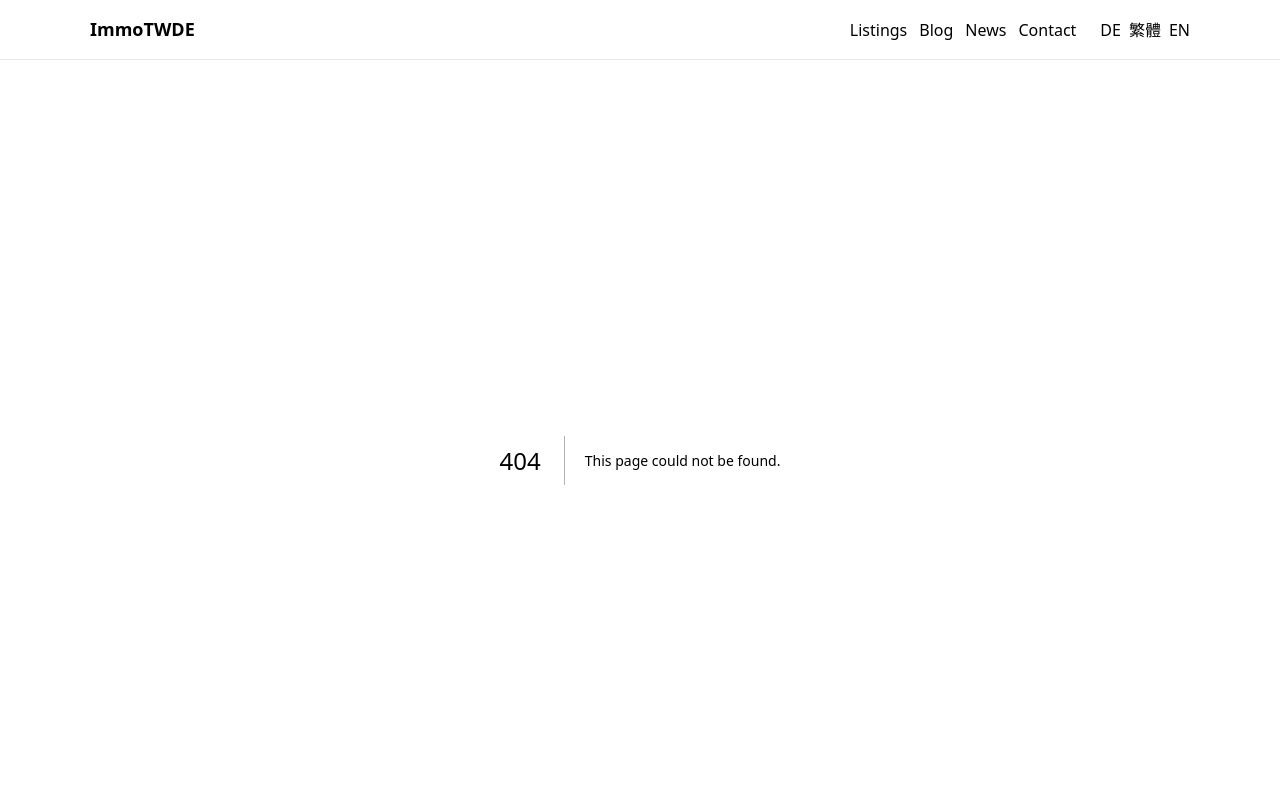
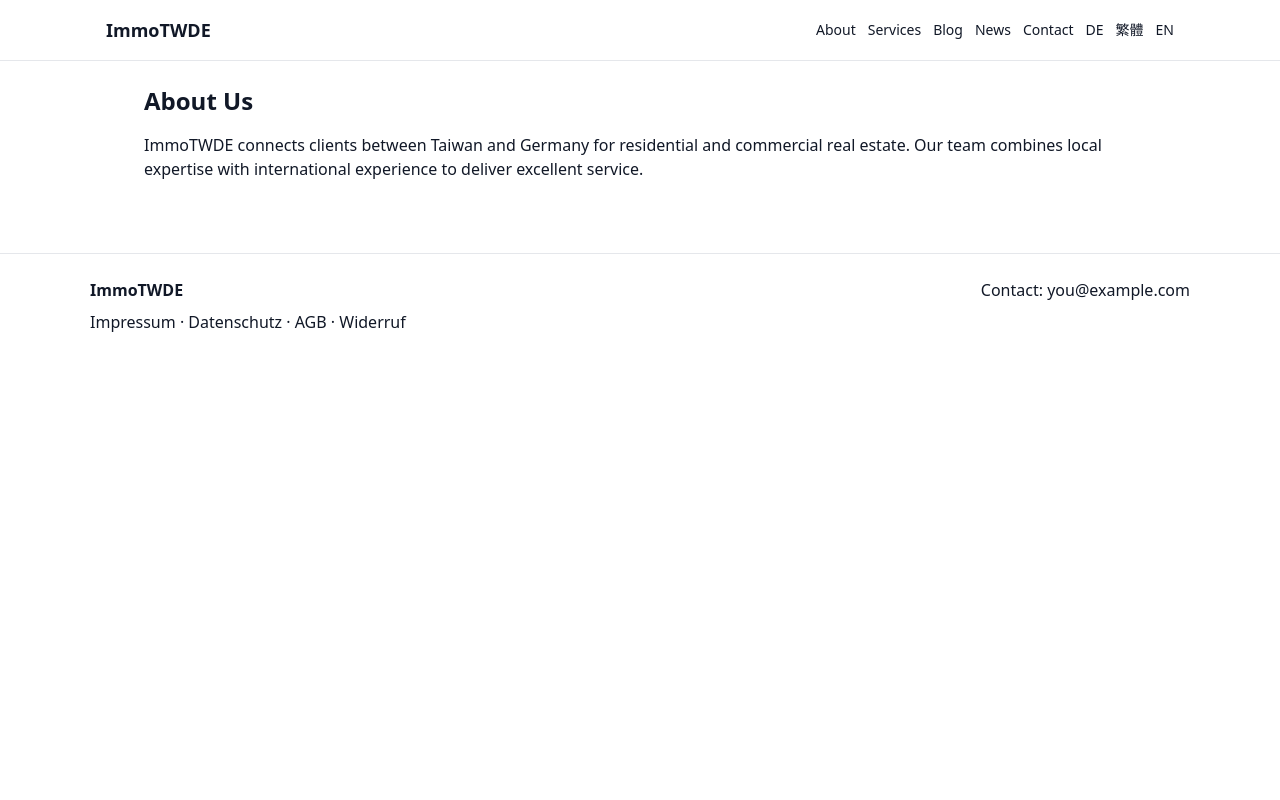
Before and after one commit to clarktao-dev/immotwde_copilot, a Next.js app: page /about in a window 1280 px wide. Before the commit this address had no page. Shown: the top 800 px of the page. Built offline with nearby package versions, Linux system fonts and the light colour scheme.

Commit message:
chore(ci): add CI workflow, husky and BOT_INSTRUCTIONS

```diff
--- /dev/null
+++ b/src/app/about/page.tsx
@@ -0,0 +1,15 @@
+export default function About() {
+  return (
+    <main className="container mx-auto p-6">
+      <h1 className="text-2xl font-bold">About Us</h1>
+
+      <section className="mt-4">
+        <p className="text-base">
+          ImmoTWDE connects clients between Taiwan and Germany for residential and commercial
+          real estate. Our team combines local expertise with international experience to
+          deliver excellent service.
+        </p>
+      </section>
+    </main>
+  )
+}
--- a/src/app/layout.tsx
+++ b/src/app/layout.tsx
@@ -30,7 +30,9 @@ export default function RootLayout({
         className={`${geistSans.variable} ${geistMono.variable} antialiased`}
       >
         <Header />
-        <div style={{ maxWidth: 1100, margin: "0 auto" }}>{children}</div>
+        <main className="max-w-[1100px] mx-auto px-4 sm:px-6 md:px-8">
+          {children}
+        </main>
         <Footer />
       </body>
     </html>
--- /dev/null
+++ b/src/app/services/page.tsx
@@ -0,0 +1,15 @@
+export default function Services() {
+  return (
+    <main className="container mx-auto p-6">
+      <h1 className="text-2xl font-bold">Services</h1>
+
+      <section className="mt-4">
+        <p className="text-base">
+          We offer a range of real estate services including property sourcing, consulting,
+          and support for transactions between Germany and Taiwan. Contact us to discuss how we
+          can help with your needs.
+        </p>
+      </section>
+    </main>
+  )
+}
--- a/src/components/Header.tsx
+++ b/src/components/Header.tsx
@@ -2,22 +2,26 @@ import Link from 'next/link'
 
 export default function Header() {
   return (
-    <header style={{ borderBottom: '1px solid #e5e7eb', padding: 16 }}>
-      <div style={{ maxWidth: 1100, margin: '0 auto', display: 'flex', alignItems: 'center', justifyContent: 'space-between' }}>
-        <div style={{ display: 'flex', alignItems: 'center', gap: 12 }}>
-          <Link href="/" style={{ fontWeight: 700, fontSize: 18 }}>ImmoTWDE</Link>
+    <header className="border-b border-gray-200 py-4">
+      <div className="max-w-[1100px] mx-auto px-4 flex items-center justify-between">
+        <div className="flex items-center gap-3">
+          <Link href="/" className="text-lg font-bold">ImmoTWDE</Link>
         </div>
 
-        <nav style={{ display: 'flex', gap: 12, alignItems: 'center' }}>
-          <Link href="/listings">Listings</Link>
-          <Link href="/blog">Blog</Link>
-          <Link href="/news">News</Link>
-          <Link href="/contact">Contact</Link>
+        <nav className="flex flex-col sm:flex-row sm:items-center gap-3">
+          <div className="flex flex-col sm:flex-row sm:items-center sm:gap-3 gap-2">
+            {/* Listings intentionally hidden from navigation */}
+            <Link href="/about" className="text-sm hover:underline">About</Link>
+            <Link href="/services" className="text-sm hover:underline">Services</Link>
+            <Link href="/blog" className="text-sm hover:underline">Blog</Link>
+            <Link href="/news" className="text-sm hover:underline">News</Link>
+            <Link href="/contact" className="text-sm hover:underline">Contact</Link>
+          </div>
 
-          <div style={{ marginLeft: 12 }}>
-            <Link href="/de" style={{ marginRight: 8 }}>DE</Link>
-            <Link href="/zh-TW" style={{ marginRight: 8 }}>繁體</Link>
-            <Link href="/en">EN</Link>
+          <div className="flex items-center gap-3 mt-2 sm:mt-0">
+            <Link href="/de" className="text-sm">DE</Link>
+            <Link href="/zh-TW" className="text-sm">繁體</Link>
+            <Link href="/en" className="text-sm">EN</Link>
           </div>
         </nav>
       </div>
```
Also changed, not shown: package.json (+11 -1 lines), 1 other file (tests, documents, lock files or other folders).
